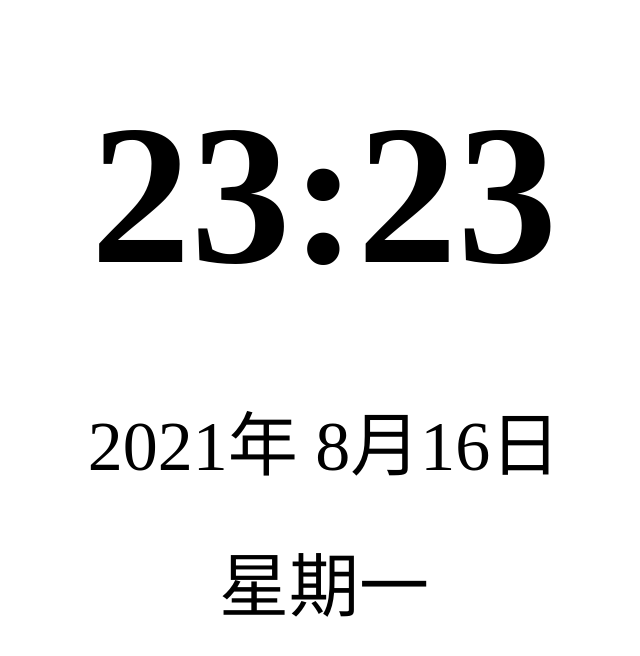
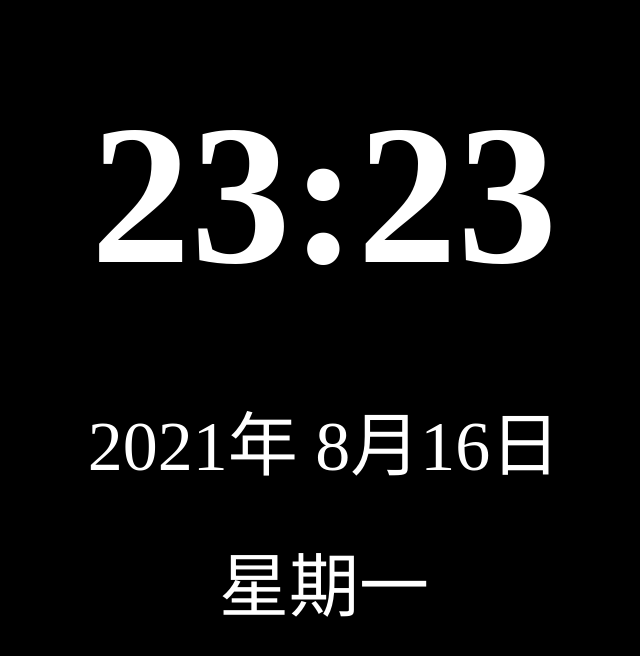
Before and after one commit to yangdage123/y-time, a plain HTML site: page index.html in a window 1280 px wide. Shown: the whole page, without its empty margins (316-956 px from the left). Drawn offline with Linux system fonts and the light colour scheme.

Commit message:
修复问题

```diff
--- a/index.html
+++ b/index.html
@@ -10,6 +10,10 @@
         * {
             margin: 0px;
             padding: 0px;
+        }
+        #black {
+            background-color: #000;
+            color: #fff;
         }
         #time {
             padding-top: 80px;
@@ -56,6 +60,11 @@
           date.setMinutes(date.getMinutes() + utf8DiffMinutes);
           const h = padTime(date.getHours().toString());
           const m = padTime(date.getMinutes().toString());
+          if (m % 2 === 1) {
+            document.body.id = 'black';
+          } else {
+            document.body.id = '';
+          }
           t.innerText = h + ':' + m;
           d.innerText = date.getFullYear() + '年 ' + (date.getMonth() + 1) + '月' + date.getDate() + '日';
           w.innerText = weekList[date.getDay()];
@@ -63,11 +72,11 @@
         }
         const date = updateTime();
         const time = (60 - date.getSeconds()) * 1000;
-        const timer = setInterval(function () {
-          clearInterval(timer);
+        function calibration() {
           updateTime();
           setInterval(updateTime, 60000);
-        }, time);
+        }
+        setTimeout('calibration()', time);
     </script>
 </body>
 </html>
```
